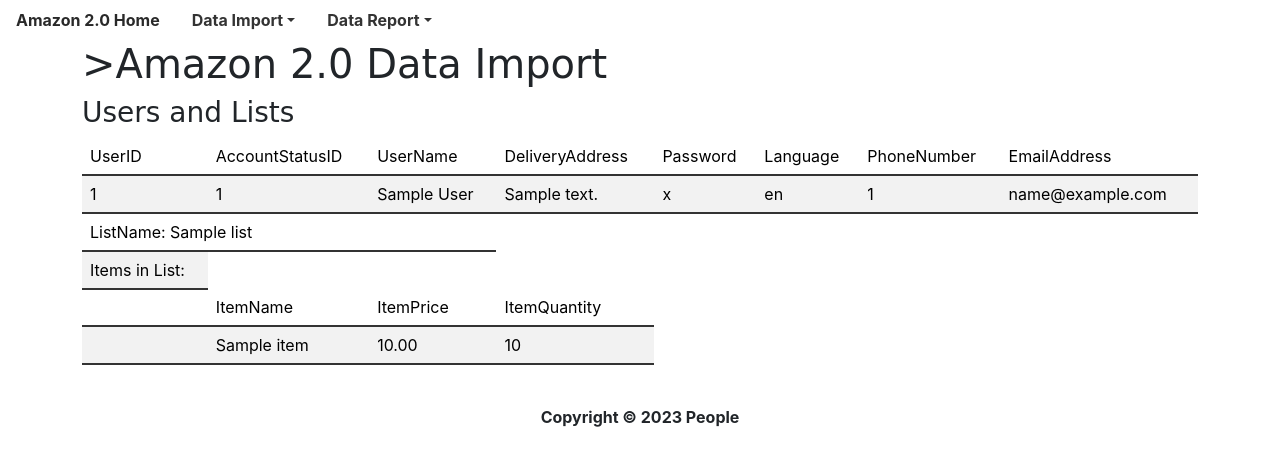
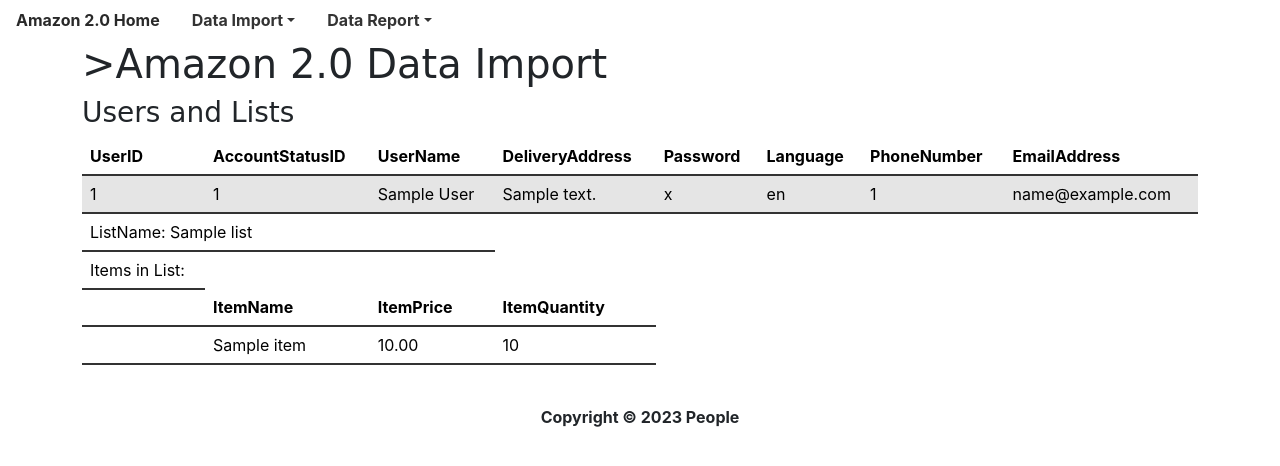
Before and after one commit to theoneGUI/cs370-project, a PHP site: page /UserListListitemReport.php in a window 1280 px wide. Shown: the top 466 px of the page. Run offline with PHP 8.4, Linux system fonts and the light colour scheme; tables that the repository leaves empty hold one stand-in row (values such as "Sample post"); some web fonts are replaced.

Commit message:
Minor styling changes

```diff
--- a/UserListListitemReport.php
+++ b/UserListListitemReport.php
@@ -61,9 +61,9 @@ if ($importAttempted) {
     }
     else {
         function output_table_open() {
-            echo "<table class='table table-striped'>\n";
+            echo "<table class='table'>\n";
             echo "<thead>";
-            echo "<tr class='pizzaDataHeader'>\n";
+            echo "<tr class='fw-bold'>\n";
             echo "  <td>UserID</td>\n";
             echo "  <td>AccountStatusID</td>\n";
             echo "  <td>UserName</td>\n";
@@ -82,7 +82,7 @@ if ($importAttempted) {
 
         function output_order_row($UserID, $AccountStatusID, $UserName, $DeliveryAddress, $Password, $Language,
         $PhoneNumber, $EmailAddress) {
-            echo "<tr class='pizzaDataRow'>\n";
+            echo "<tr class='table-active'>\n";
             echo "  <td>{$UserID}</td>\n";
             echo "  <td>{$AccountStatusID}</td>\n";
             echo "  <td>{$UserName}</td>\n";
@@ -106,7 +106,7 @@ if ($importAttempted) {
             echo "</tr>";
 
             echo "<tr><td>Items in List:</td></tr>";
-            echo "<tr><td></td><td>ItemName</td><td>ItemPrice</td><td>ItemQuantity</td></tr>";
+            echo "<tr class='fw-bold'><td></td><td>ItemName</td><td>ItemPrice</td><td>ItemQuantity</td></tr>";
             $output = "";
             foreach($items as $i){
                 $output .= "<tr><td></td><td>{$i["item"]}</td><td>{$i["price"]}</td><td>{$i["quantity"]}</td></tr>";
```
Also changed, not shown: DepartmentSellerItemReport.php (+4 -4 lines).
